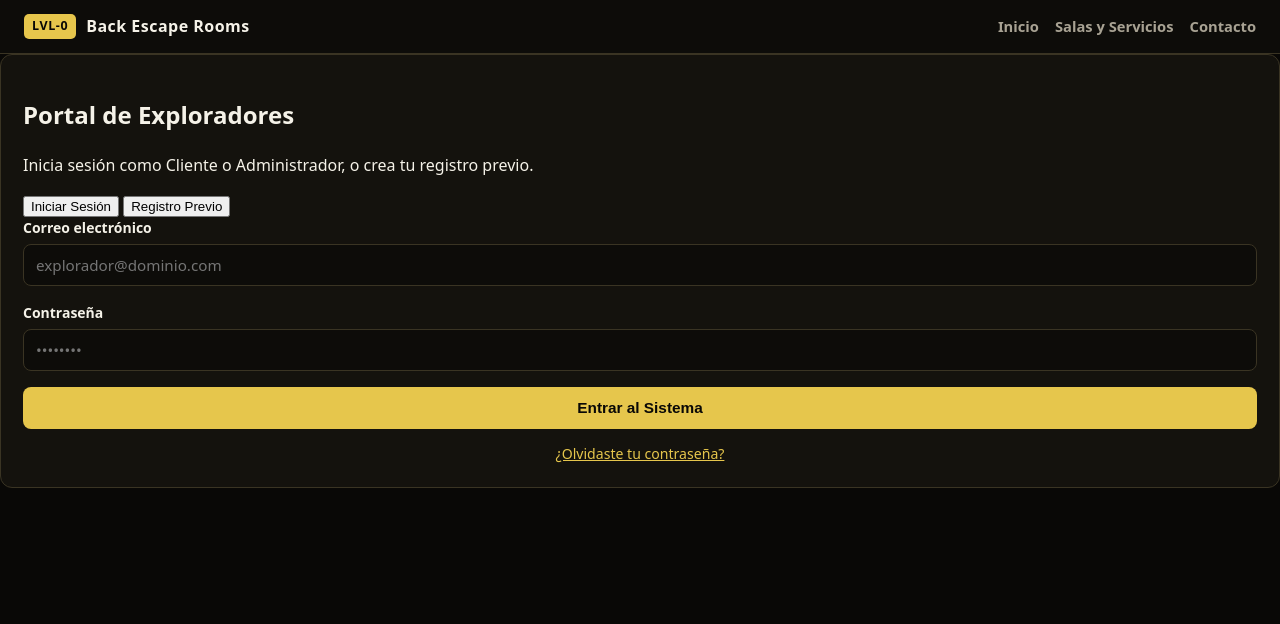
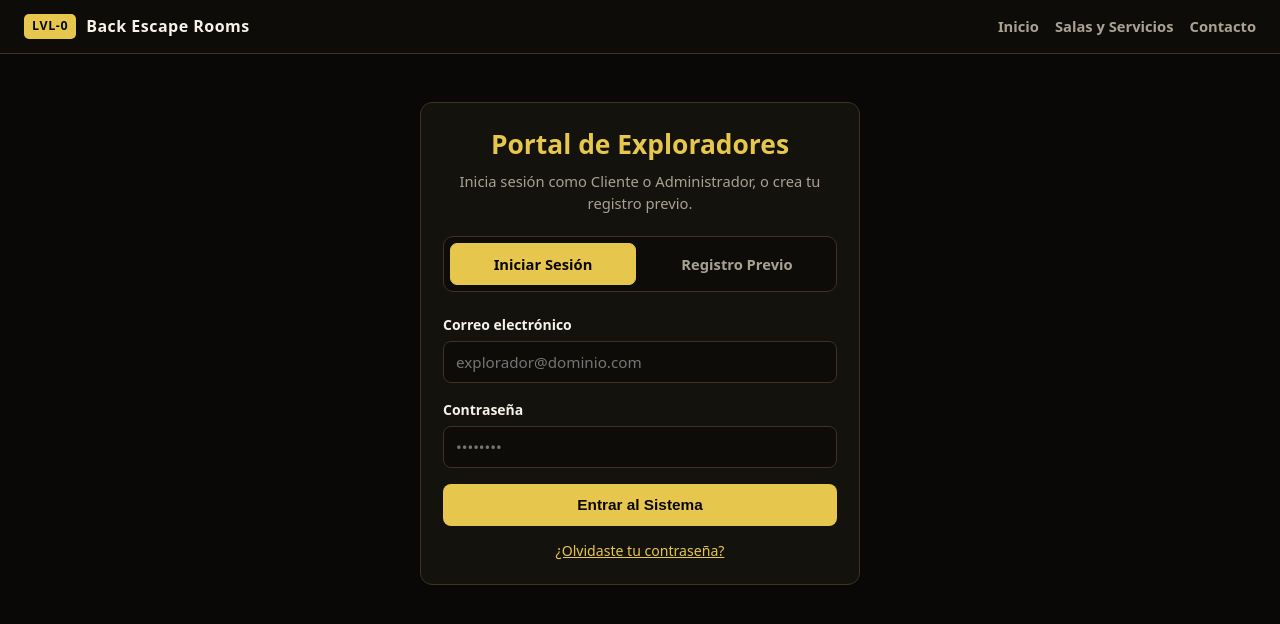
Before and after one commit to back-escape-rooms/backescaperooms, a plain HTML site: page acceso.html in a window 1280 px wide. Drawn offline with Linux system fonts and the light colour scheme.

Commit message:
Update auth_admin.css

```diff
--- a/auth_admin.css
+++ b/auth_admin.css
@@ -24,7 +24,7 @@ body {
   line-height: 1.5;
 }
 
-/* ---------- Barra Superior ---------- */
+/* Barra superior */
 .barra-superior {
   display: flex;
   justify-content: space-between;
@@ -78,7 +78,7 @@ body {
   color: var(--amarillo);
 }
 
-/* ---------- Contenedores Principales ---------- */
+/* Contenedores principales */
 .panel {
   max-width: 1120px;
   margin: 0 auto;
@@ -135,7 +135,7 @@ body {
   gap: 12px;
 }
 
-/* ---------- Formularios e Inputs ---------- */
+/* Formularios e inputs */
 .campo {
   margin-bottom: 16px;
 }
@@ -214,7 +214,7 @@ textarea:focus {
   color: var(--rojo);
 }
 
-/* ---------- Alertas ---------- */
+/* Alertas */
 .respuesta {
   padding: 12px 14px;
   border-radius: 8px;
@@ -235,7 +235,7 @@ textarea:focus {
   color: #fca5a5;
 }
 
-/* ---------- Tablas y Estados ---------- */
+/* Tablas y estados */
 .tabla-envoltorio {
   overflow-x: auto;
   background: var(--tarjeta);
@@ -295,7 +295,7 @@ textarea:focus {
   border: 1px solid rgba(239, 68, 68, 0.4);
 }
 
-/* ---------- Módulo de Métodos de Pago y Pase QR ---------- */
+/* Métodos de pago y pase QR */
 .metodos-pago-grid {
   display: grid;
   grid-template-columns: repeat(auto-fit, minmax(180px, 1fr));
@@ -360,7 +360,7 @@ textarea:focus {
   color: var(--amarillo);
 }
 
-/* Tarjeta Ticket QR */
+/* Tarjeta ticket QR */
 .pase-qr-card {
   text-align: center;
   padding: 16px 8px;
@@ -395,7 +395,7 @@ textarea:focus {
   margin: 6px 0;
 }
 
-/* ---------- Modal y Tarjeta QR Responsiva para Celular ---------- */
+/* Modal y tarjeta QR responsiva */
 dialog,
 dialog#modalQR {
   width: min(92vw, 430px);
@@ -421,7 +421,7 @@ dialog#modalQR::backdrop {
   border-radius: 14px;
 }
 
-/* ---------- Menú Hamburguesa Interactivo (Versión Móvil) ---------- */
+/* Menú hamburguesa móvil */
 .btn-hamburguesa {
   display: none;
   flex-direction: column;
@@ -502,3 +502,74 @@ dialog#modalQR::backdrop {
     grid-template-columns: 1fr;
   }
 }
+
+/* Contenedor y pestañas de acceso y registro */
+.contenedor {
+  max-width: 480px;
+  margin: 48px auto;
+  padding: 0 20px 60px;
+}
+
+.contenedor .tarjeta h1 {
+  margin: 0 0 6px;
+  font-size: 1.65rem;
+  color: var(--amarillo);
+  text-align: center;
+}
+
+.subtitulo {
+  margin: 0 0 22px;
+  color: var(--gris);
+  font-size: 0.92rem;
+  text-align: center;
+}
+
+.tabs-auth {
+  display: grid;
+  grid-template-columns: 1fr 1fr;
+  gap: 8px;
+  padding: 6px;
+  margin-bottom: 22px;
+  background: #0d0c09;
+  border: 1px solid var(--borde);
+  border-radius: 10px;
+}
+
+.tab-btn {
+  padding: 10px 14px;
+  background: transparent;
+  color: var(--gris);
+  border: 1px solid transparent;
+  border-radius: 7px;
+  font-family: inherit;
+  font-size: 0.92rem;
+  font-weight: 700;
+  cursor: pointer;
+  transition: background-color 0.2s ease, color 0.2s ease, border-color 0.2s ease;
+}
+
+.tab-btn:hover {
+  color: var(--amarillo);
+  background: rgba(230, 198, 76, 0.08);
+}
+
+.tab-btn.activo {
+  background: var(--amarillo);
+  color: #090806;
+  border-color: var(--amarillo);
+}
+
+.error {
+  margin: 6px 0 0;
+  font-size: 0.82rem;
+  font-weight: 600;
+  color: #f87171;
+}
+
+input.invalido {
+  border-color: var(--rojo);
+}
+
+input.valido {
+  border-color: var(--verde);
+}
```
